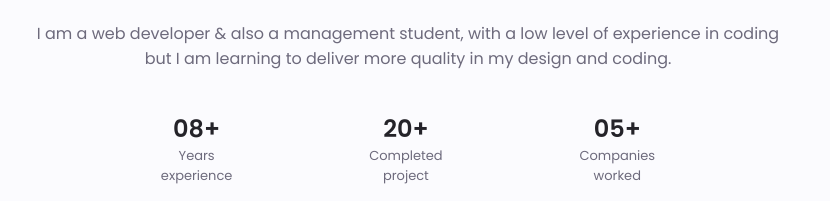
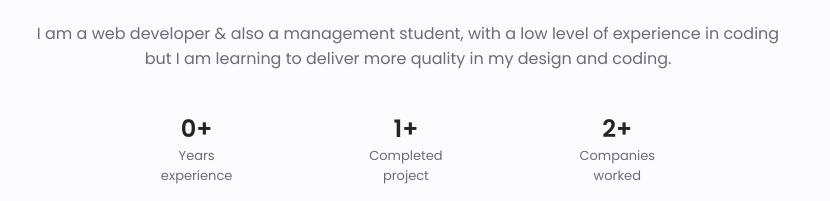
Before and after one commit to Swaraj40/Portfolio, a plain HTML site: page index.html in a window 1280 px wide. Shown: the part 912-1113 px from the top of the page, without its empty margins (0-830 px from the left). Drawn offline with nearby package versions, Linux system fonts and the light colour scheme.

Commit message:
Update index.html

```diff
--- a/index.html
+++ b/index.html
@@ -138,15 +138,15 @@
 
                     <div class="about__info">
                         <div>
-                            <span class="about__info-title">08+</span>
+                            <span class="about__info-title">0+</span>
                             <span class="about__info-name">Years <br> experience</span>
                         </div>
                         <div>
-                            <span class="about__info-title">20+</span>
+                            <span class="about__info-title">1+</span>
                             <span class="about__info-name">Completed <br> project</span>
                         </div>
                         <div>
-                            <span class="about__info-title">05+</span>
+                            <span class="about__info-title">2+</span>
                             <span class="about__info-name">Companies <br> worked</span>
                         </div>
                     </div>
```
